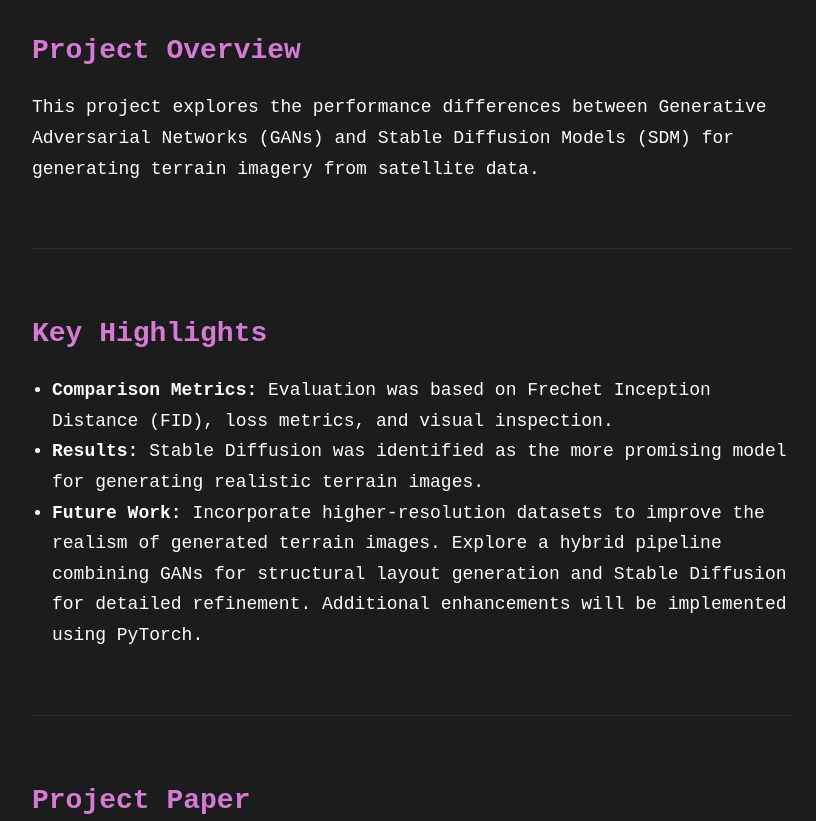
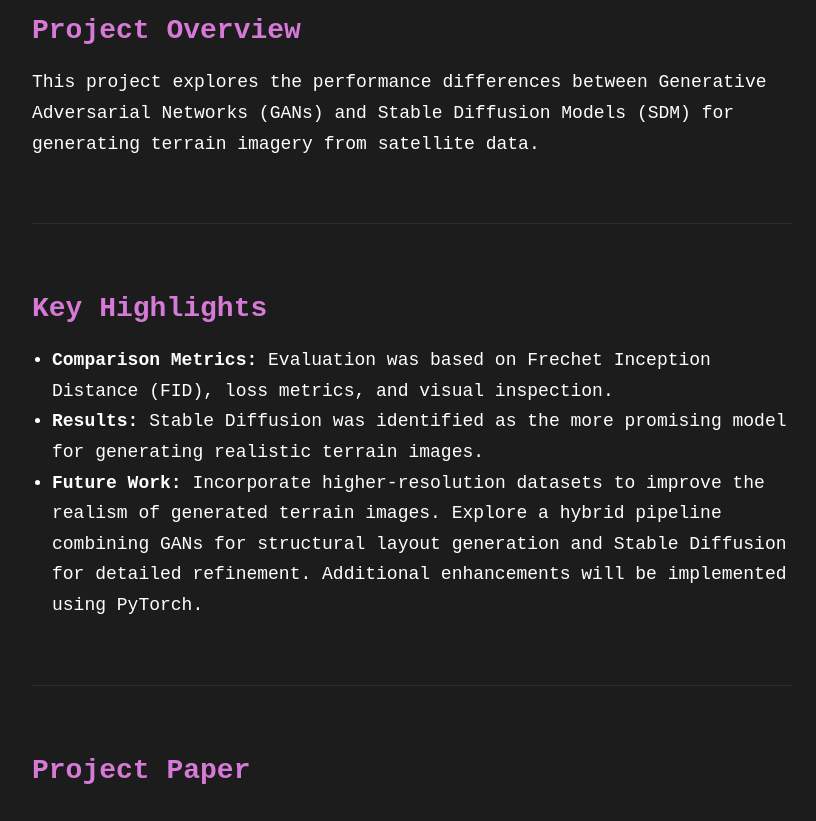
Before and after one commit to sagewoodard/sagewoodard.github.io, a Jekyll site: the page built from _posts/2024-11-26-gan-vs-sdm.md, in a window 1280 px wide. Shown: the part 960-1781 px from the top of the page, without its empty margins (228-1044 px from the left). Built offline with Jekyll 4.4.1, drawn with Linux system fonts in a browser that asks for light colours; nearby versions of some CDN libraries; grey boxes are pictures that could not be loaded.

Commit message:
apply purple color to subheadings globally

```diff
--- a/_sass/4-layouts/_post.scss
+++ b/_sass/4-layouts/_post.scss
@@ -177,22 +177,17 @@
     }
   }
 
-  /* Global Subheading Styles (h3, h4, h5) */
-  h3, h4, h5 {
+  /* Global Subheading Styles (h2, h3, h4, h5) */
+  h2, h3, h4, h5, h6 {
     color: #d679d7; /* Light Purple Subheading color */
-    margin-top: 50px; /* Adjust margin-top for subheadings */
-    margin-bottom: 20px; /* Adjust margin-bottom for spacing */
+    margin-top: 30px; /* Adjust margin-top for subheadings */
+    margin-bottom: 15px; /* Adjust margin-bottom for spacing */
     line-height: 1.5;
   }
 
   @media (max-width: $tablet) {
     iframe {
       height: 400px;
-    }
-
-    h3 {
-      margin-top: 30px;
-      margin-bottom: 15px;
     }
 
     .code-viewer {
```
